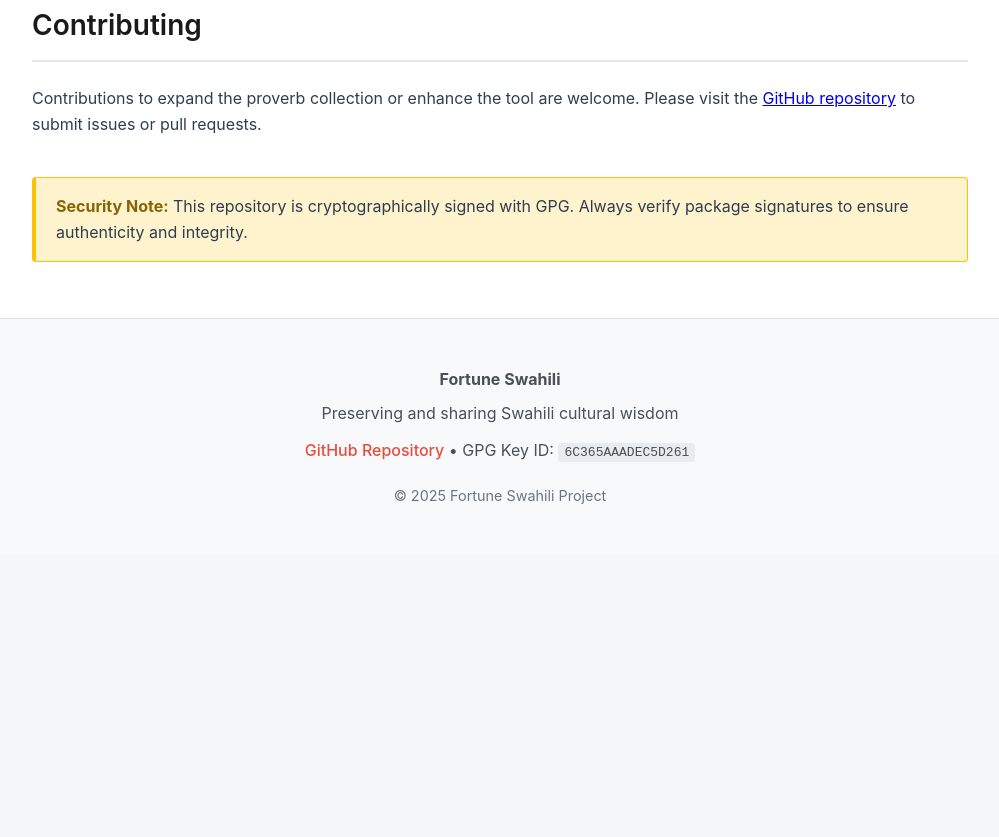
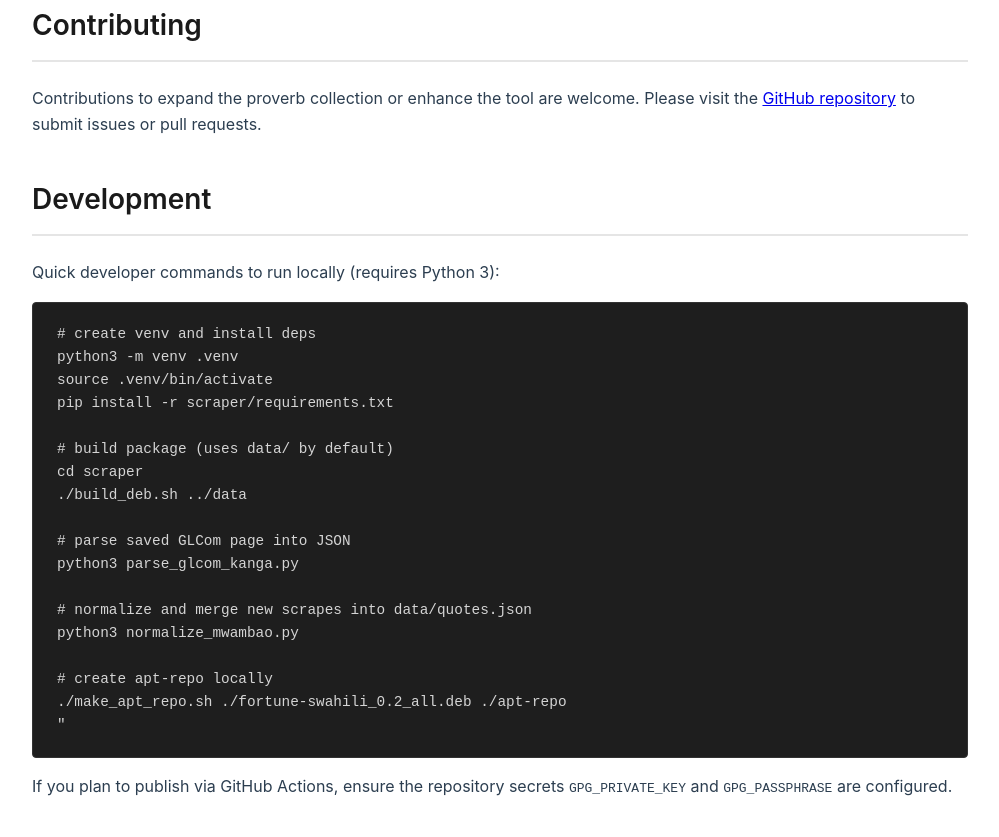
Before and after one commit to giftcharles/fortune-swahili, a plain HTML site: page index.html in a window 1280 px wide. Shown: the part 2380-3217 px from the top of the page, without its empty margins (140-1139 px from the left). Before the commit the page ends 2935 px from the top, so only its background shows below. Drawn offline with Linux system fonts and the light colour scheme.

Commit message:
deploy: 5767335e84093c5b07665883fb400fd3c3fdf1d2

```diff
--- a/index.html
+++ b/index.html
@@ -373,6 +373,30 @@ fortune-swahili | cowsay</code></div>
                 </p>
             </section>
 
+            <section>
+                <h2>Development</h2>
+                <p>Quick developer commands to run locally (requires Python 3):</p>
+                <div class="code-block"><code># create venv and install deps
+python3 -m venv .venv
+source .venv/bin/activate
+pip install -r scraper/requirements.txt
+
+# build package (uses data/ by default)
+cd scraper
+./build_deb.sh ../data
+
+# parse saved GLCom page into JSON
+python3 parse_glcom_kanga.py
+
+# normalize and merge new scrapes into data/quotes.json
+python3 normalize_mwambao.py
+
+# create apt-repo locally
+./make_apt_repo.sh ./fortune-swahili_0.2_all.deb ./apt-repo
+"</code></div>
+                <p>If you plan to publish via GitHub Actions, ensure the repository secrets <code>GPG_PRIVATE_KEY</code> and <code>GPG_PASSPHRASE</code> are configured.</p>
+            </section>
+
             <div class="warning">
                 <strong>Security Note:</strong> This repository is cryptographically signed with GPG.
                 Always verify package signatures to ensure authenticity and integrity.
```
Also changed, not shown: 6 other files.
